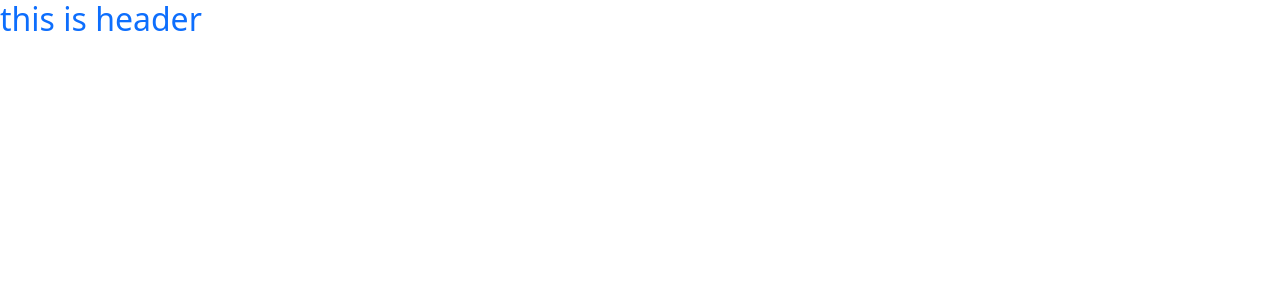
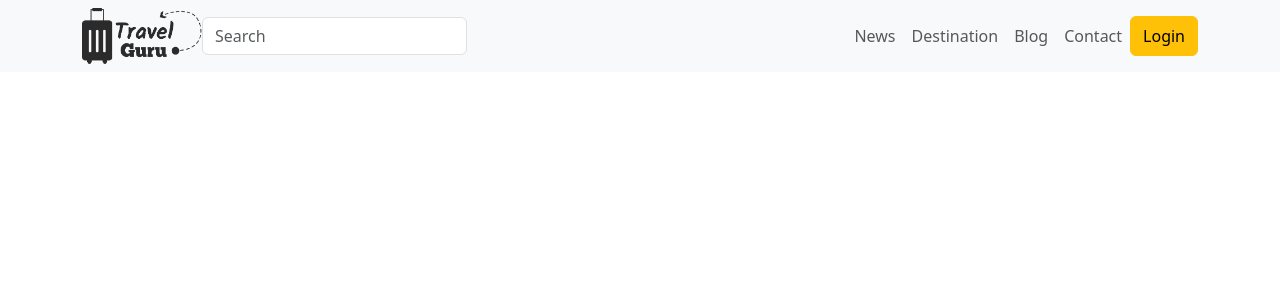
Before and after one commit to hossainshakil242/travel-guru-client, a React (Vite) app: page / in a window 1280 px wide. Shown: the top 300 px of the page. Built offline with nearby package versions, Linux system fonts and the light colour scheme.

Commit message:
header complete

```diff
--- a/src/component/Header.jsx
+++ b/src/component/Header.jsx
@@ -1,10 +1,38 @@
 import React from 'react';
+import logo from '/logo.png'
+import { Button, Container, Form, Image, Nav, Navbar } from 'react-bootstrap';
 
 const Header = () => {
     return (
-        <div>
-            <h2 className='text-primary'>this is header</h2>
-        </div>
+        <Navbar expand="lg" className="bg-body-tertiary">
+            <Container>
+                <Image src={logo} style={{ width: '120px', height: '56px' }} />
+                <Form>
+                    <Form.Control
+                        type="search"
+                        placeholder="Search"
+                        className="me-2"
+                        aria-label="Search"
+                    />
+                </Form>
+
+                <Navbar.Toggle aria-controls="navbarScroll" />
+                <Navbar.Collapse id="navbarScroll">
+                    <Nav
+                        className="ms-auto my-2 my-lg-0"
+                        style={{ maxHeight: '100px' }}
+                        navbarScroll
+                    >
+                        <Nav.Link href="#action1">News</Nav.Link>
+                        <Nav.Link href="#action2">Destination</Nav.Link>
+                        <Nav.Link href="#action2">Blog</Nav.Link>
+                        <Nav.Link href="#action2">Contact</Nav.Link>
+                        <Button className='btn btn-warning'>Login</Button>
+                    </Nav>
+
+                </Navbar.Collapse>
+            </Container>
+        </Navbar>
     );
 };
 
```
Also changed, not shown: public/logo.png (added).
